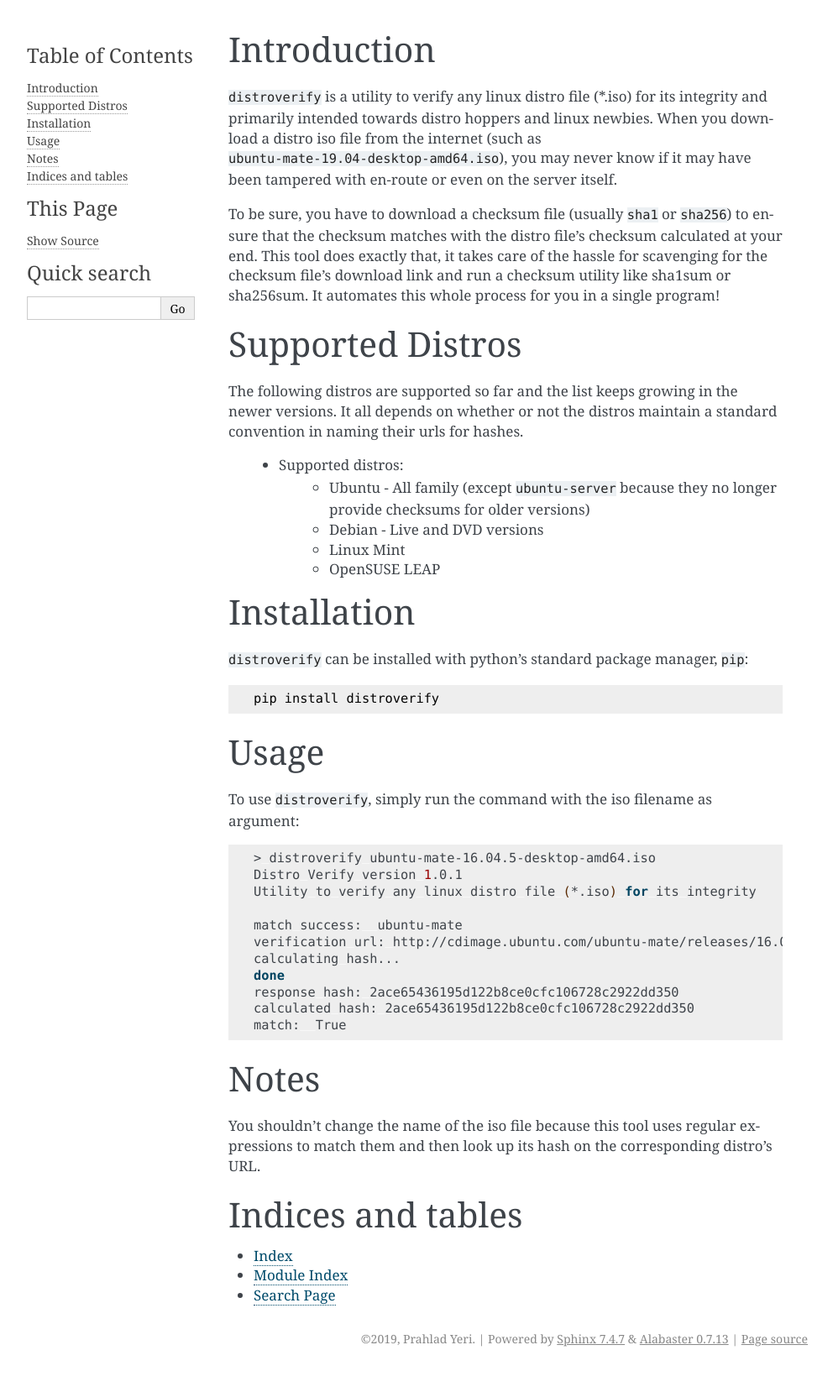
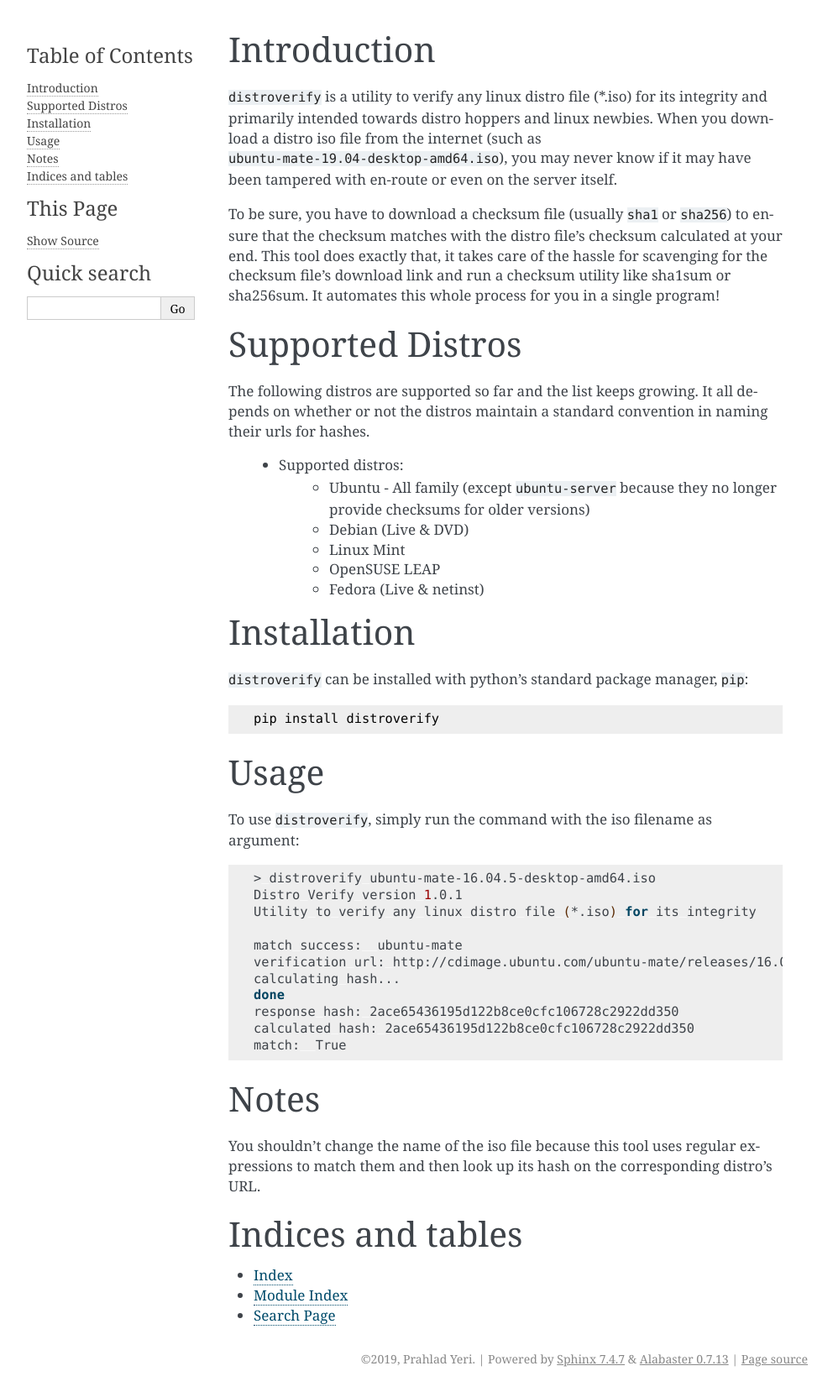
Before and after one commit to prahladyeri/distroverify, a Sphinx documentation site: the page built from docs/index.rst, in a window 1280 px wide. Shown: the whole page at 84% size, without its empty margins (148-1140 px from the left). Built offline with Sphinx 7.4.7, drawn with Linux system fonts in a browser that asks for light colours; before the commit the page ends 1634 px from its top, so only the background shows below that.

```diff
--- a/docs/index.rst
+++ b/docs/index.rst
@@ -12,14 +12,14 @@ To be sure, you have to download a checksum file (usually ``sha1`` or ``sha256``
 Supported Distros
 ====================
 
-The following distros are supported so far and the list keeps growing in the newer versions. It all depends on whether or not the distros maintain a standard convention in naming their urls for hashes.
+The following distros are supported so far and the list keeps growing. It all depends on whether or not the distros maintain a standard convention in naming their urls for hashes.
 
 	* Supported distros:
 		* Ubuntu - All family (except ``ubuntu-server`` because they no longer provide checksums for older versions)
-		* Debian - Live and DVD versions
+		* Debian (Live & DVD)
 		* Linux Mint
 		* OpenSUSE LEAP
-
+		* Fedora (Live & netinst)
 
 Installation
 ===========================
```
Also changed, not shown: README.md (+2 -1 lines).
